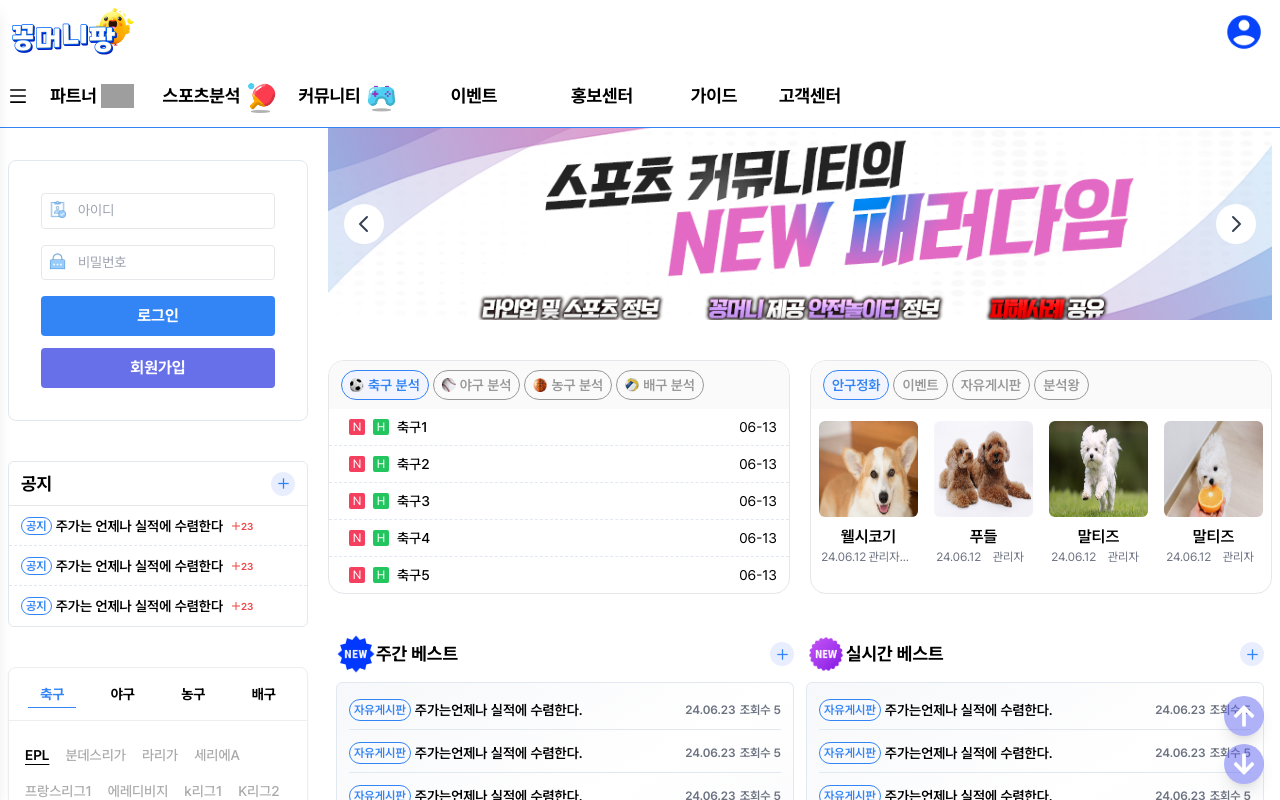
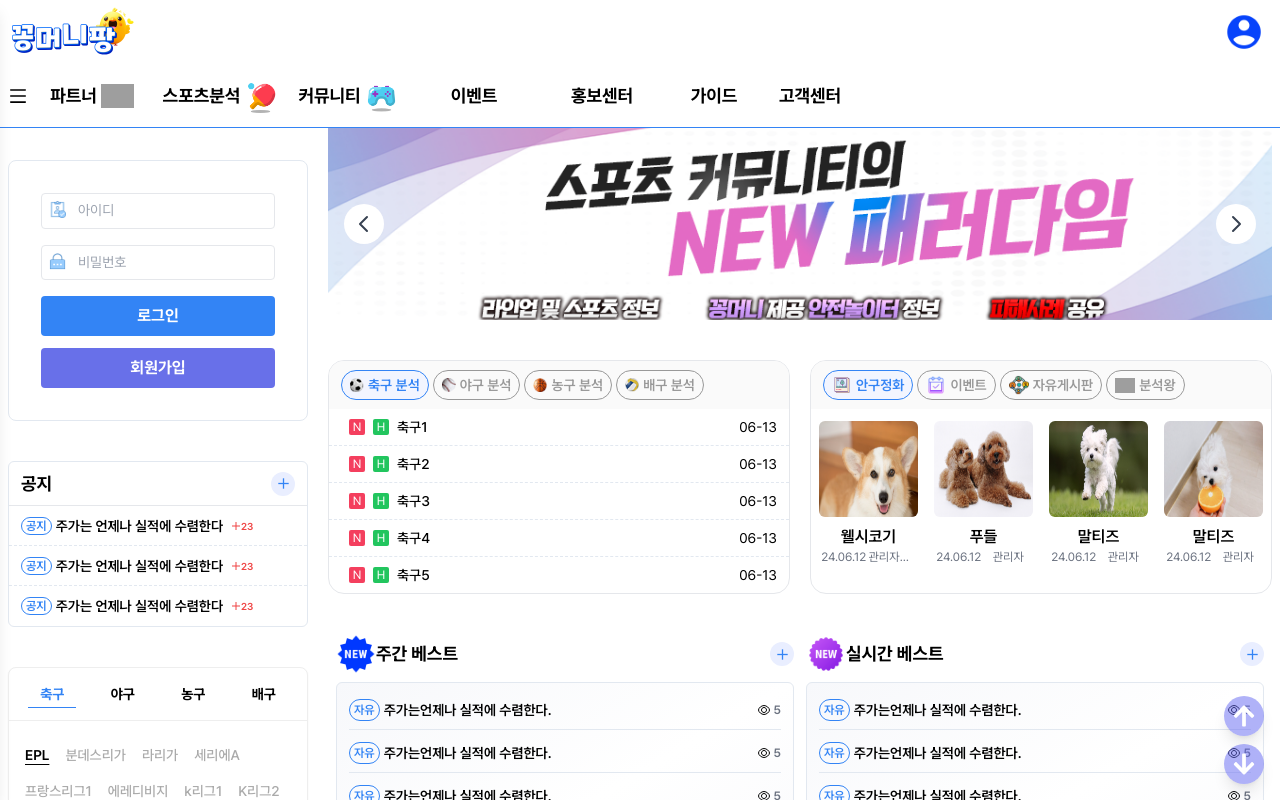
Before and after one commit to kimys-kor/next-communityproto2, a Next.js app: page / in a window 1280 px wide. Shown: the top 800 px of the page. Built offline with nearby package versions, Linux system fonts and the light colour scheme; grey boxes are pictures that could not be loaded.

Commit message:
홈 게시판 여백조정

```diff
--- a/app/(home)/(components)/HomeBoardCard.tsx
+++ b/app/(home)/(components)/HomeBoardCard.tsx
@@ -1,4 +1,5 @@
 import React from "react";
+import { GrView } from "react-icons/gr";
 import { fetchMainBoardData } from "@/app/api/fetchDataWithDelay";
 
 interface CardData {
@@ -26,12 +27,9 @@ const HomeBoardCard = () => {
               <p className="text-sm">{item.title}</p>
             </div>
             <div className="flex justify-center items-center gap-1">
-              <span className="truncate text-xs text-gray-500">
-                {item.date}
-              </span>
-              <span className="truncate text-xs text-gray-500">
-                조회수 {item.hit}
-              </span>
+              <div className="truncate text-xs text-gray-500 flex gap-1 items-center">
+                <GrView color="gray" /> {item.hit}
+              </div>
             </div>
           </div>
         ))}
--- a/app/(home)/(components)/TabACommunityPage.tsx
+++ b/app/(home)/(components)/TabACommunityPage.tsx
@@ -1,6 +1,11 @@
 "use client";
 
 import { useState } from "react";
+import Image from "next/image";
+import photo from "/public/images/icon/photoIgalIcon.png";
+import event from "/public/images/icon/event.png";
+import community from "/public/images/icon/community.png";
+import analyze from "/public/images/icon/analyze.png";
 
 type TabContent = {
   title: string;
@@ -9,15 +14,10 @@ type TabContent = {
   writer: string;
 }[];
 
-type Tab = {
-  label: string;
-  content: TabContent | string[];
-};
-
 const TabACommunityPage: React.FC = () => {
   const [activeTab, setActiveTab] = useState(0);
 
-  const tabs: Tab[] = [
+  const tabs = [
     {
       label: "안구정화",
       content: [
@@ -46,18 +46,22 @@ const TabACommunityPage: React.FC = () => {
           writer: "관리자",
         },
       ],
+      icon: <Image src={photo} width={20} height={20} alt="menuIcon" />,
     },
     {
       label: "이벤트",
       content: ["야구1", "야구2", "야구3", "야구4", "야구5"],
+      icon: <Image src={event} width={20} height={20} alt="menuIcon" />,
     },
     {
       label: "자유게시판",
       content: ["농구1", "농구2", "농구3", "농구4", "농구6"],
+      icon: <Image src={community} width={20} height={20} alt="menuIcon" />,
     },
     {
       label: "분석왕",
       content: ["배구1", "배구2", "배구3", "배구4", "배구5"],
+      icon: <Image src={analyze} width={20} height={20} alt="menuIcon" />,
     },
   ];
 
@@ -75,6 +79,7 @@ const TabACommunityPage: React.FC = () => {
               onClick={() => setActiveTab(index)}
             >
               <div className="flex justify-center items-center gap-1">
+                {tab.icon}
                 {tab.label}
               </div>
             </div>
--- a/app/(home)/(components)/TabAnalyze.tsx
+++ /dev/null
@@ -1,55 +0,0 @@
-"use client";
-
-import { useState } from "react";
-import NewIcon from "../../components/NewIcon";
-import HotIcon from "../../components/HotIcon";
-
-type Tab = {
-  label: string;
-  content: string[];
-  icon: React.ReactNode;
-};
-
-const TabAnalyze: React.FC<{ tabs: Tab[] }> = ({ tabs }) => {
-  const [activeTab, setActiveTab] = useState(0);
-
-  return (
-    <div className="w-full flex flex-col">
-      {/* button */}
-      <div className="h-12 px-3 flex justify-start items-center gap-1 rounded-t bg-[#FAFAFA]">
-        {tabs.map((tab, index) => (
-          <div
-            key={index}
-            className={`border-solid border rounded-2xl cursor-pointer font-semibold text-sm px-2 py-1 transition-all hover:text-blue
-              ${activeTab === index ? "text-blue border-blue bg-[#F2F5FF]" : "text-[#999999] border-[#999999]"}
-            `}
-            onClick={() => setActiveTab(index)}
-          >
-            <div className="flex justify-center items-center gap-1">
-              {tab.icon}
-              {tab.label}
-            </div>
-          </div>
-        ))}
-      </div>
-      {/* content */}
-      <div className="text-sm w-full">
-        {tabs[activeTab].content.map((title, index) => (
-          <div
-            key={index}
-            className={`px-3 flex justify-between hover:bg-slate-200 hover:cursor-pointer ${index !== tabs[activeTab].content.length - 1 ? "border-b border-dashed border-slate-200" : ""}`}
-          >
-            <div className={`flex gap-2 items-center p-2`}>
-              <NewIcon />
-              <HotIcon />
-              <div className="text-sm font-medium">{title}</div>
-            </div>
-            <div className="flex justify-center items-center">06-13</div>
-          </div>
-        ))}
-      </div>
-    </div>
-  );
-};
-
-export default TabAnalyze;
--- a/app/(home)/(components)/TabAnalyzePage.tsx
+++ b/app/(home)/(components)/TabAnalyzePage.tsx
@@ -1,9 +1,13 @@
-import TabAnalyze from "./TabAnalyze";
+"use client";
+
 import SocIcon from "/public/images/icon/Msoccer.png";
 import BaseIcon from "/public/images/icon/Mbase.png";
 import BaskIcon from "/public/images/icon/Mbasketball.png";
 import VolleyIcon from "/public/images/icon/Mvolleyball.png";
 import Image from "next/image";
+import { useState } from "react";
+import NewIcon from "@/app/components/NewIcon";
+import HotIcon from "@/app/components/HotIcon";
 
 const TabAnalyzePage = () => {
   const tabs = [
@@ -29,9 +33,45 @@ const TabAnalyzePage = () => {
     },
   ];
 
+  const [activeTab, setActiveTab] = useState(0);
+
   return (
     <div className="w-full truncate bg-white rounded-2xl flex flex-col gap-5 border border-solid border-gray-200">
-      <TabAnalyze tabs={tabs}></TabAnalyze>
+      <div className="w-full flex flex-col">
+        {/* button */}
+        <div className="h-12 px-3 flex justify-start items-center gap-1 rounded-t bg-[#FAFAFA]">
+          {tabs.map((tab, index) => (
+            <div
+              key={index}
+              className={`border-solid border rounded-2xl cursor-pointer font-semibold text-sm px-2 py-1 transition-all hover:text-blue
+              ${activeTab === index ? "text-blue border-blue bg-[#F2F5FF]" : "text-[#999999] border-[#999999]"}
+            `}
+              onClick={() => setActiveTab(index)}
+            >
+              <div className="flex justify-center items-center gap-1">
+                {tab.icon}
+                {tab.label}
+              </div>
+            </div>
+          ))}
+        </div>
+        {/* content */}
+        <div className="text-sm w-full">
+          {tabs[activeTab].content.map((title, index) => (
+            <div
+              key={index}
+              className={`px-3 flex justify-between hover:bg-slate-200 hover:cursor-pointer ${index !== tabs[activeTab].content.length - 1 ? "border-b border-dashed border-slate-200" : ""}`}
+            >
+              <div className={`flex gap-2 items-center p-2`}>
+                <NewIcon />
+                <HotIcon />
+                <div className="text-sm font-medium">{title}</div>
+              </div>
+              <div className="flex justify-center items-center">06-13</div>
+            </div>
+          ))}
+        </div>
+      </div>
     </div>
   );
 };
--- a/app/api/fetchDataWithDelay.ts
+++ b/app/api/fetchDataWithDelay.ts
@@ -34,37 +34,37 @@ export async function fetchDataWithDelay() {
 export function fetchMainBoardData() {
   const item = [
     {
-      category: "자유게시판",
+      category: "자유",
       title: "주가는언제나 실적에 수렴한다.",
       date: "24.06.23",
       hit: 5,
     },
     {
-      category: "자유게시판",
+      category: "자유",
       title: "주가는언제나 실적에 수렴한다.",
       date: "24.06.23",
       hit: 5,
     },
     {
-      category: "자유게시판",
+      category: "자유",
       title: "주가는언제나 실적에 수렴한다.",
       date: "24.06.23",
       hit: 5,
     },
     {
-      category: "자유게시판",
+      category: "자유",
       title: "주가는언제나 실적에 수렴한다.",
       date: "24.06.23",
       hit: 5,
     },
     {
-      category: "자유게시판",
+      category: "자유",
       title: "주가는언제나 실적에 수렴한다.",
       date: "24.06.23",
       hit: 5,
     },
     {
-      category: "자유게시판",
+      category: "자유",
       title: "주가는언제나 실적에 수렴한다.",
       date: "24.06.23",
       hit: 5,
--- a/app/community/(component)/SubMenu.tsx
+++ b/app/community/(component)/SubMenu.tsx
@@ -1,7 +1,3 @@
-import SocIcon from "/public/images/icon/Msoccer.png";
-import BaseIcon from "/public/images/icon/Mbase.png";
-import BaskIcon from "/public/images/icon/Mbasketball.png";
-import VolleyIcon from "/public/images/icon/Mvolleyball.png";
 import photo from "/public/images/icon/photoIgalIcon.png";
 import humor from "/public/images/icon/humor.png";
 import analyze from "/public/images/icon/analyze.png";
```
Also changed, not shown: public/images/icon/event.png (added).
